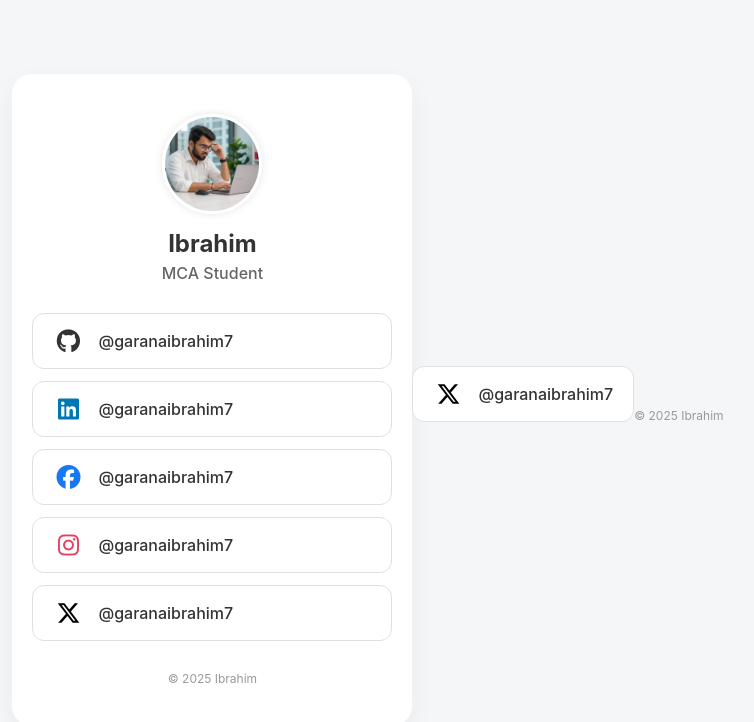
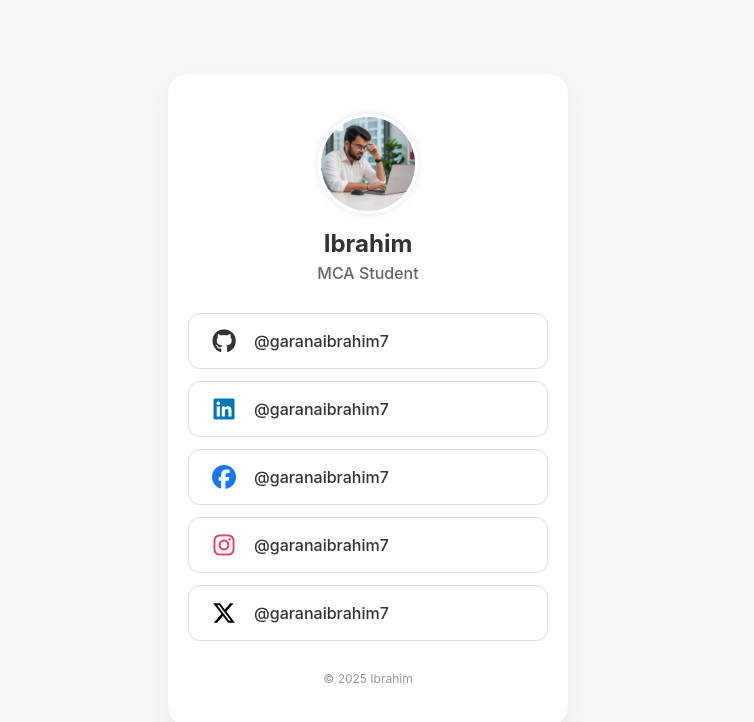
Before and after one commit to garanaibrahim7/Portfolio, a plain HTML site: page index.html in a window 1280 px wide. Shown: the whole page, without its empty margins (272-1026 px from the left). Drawn offline with Linux system fonts and the light colour scheme.

Commit message:
Remove Twitter link and footer from index.html
Removed Twitter link and footer from index.html.

```diff
--- a/index.html
+++ b/index.html
@@ -156,16 +156,3 @@
 
 </body>
 </html>
-            <a href="https://x.com/garanaibrahim7" target="_blank" class="link-item">
-                <i class="fa-brands fa-x-twitter"></i>
-                <span class="username">@garanaibrahim7</span>
-            </a>
-        </div>
-
-        <div class="footer">
-            &copy; 2025 Ibrahim
-        </div>
-    </div>
-
-</body>
-</html>
```
